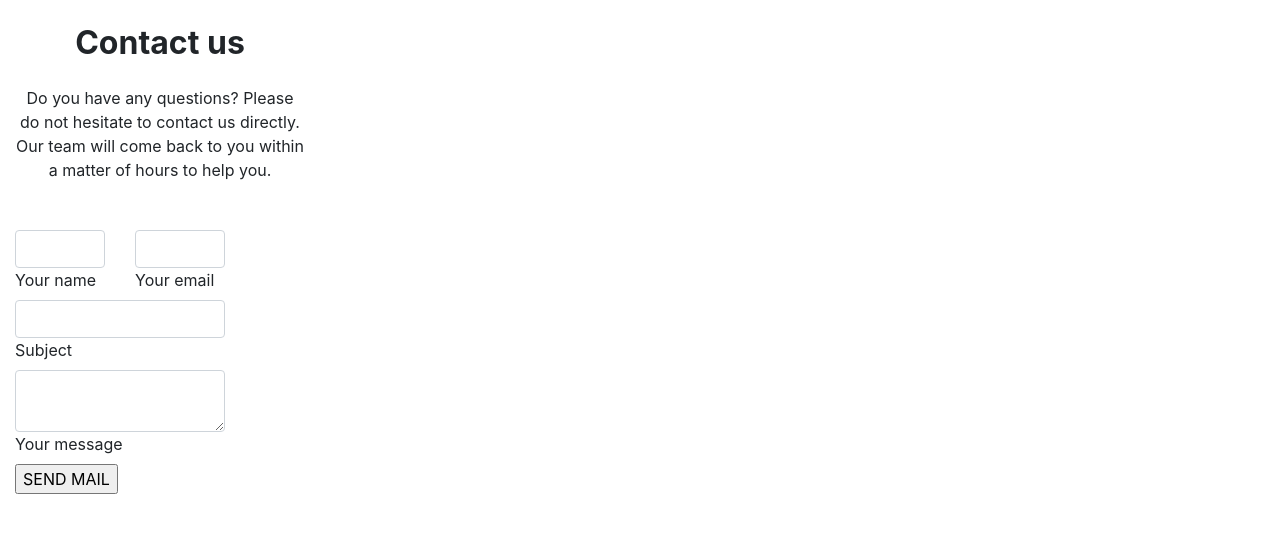
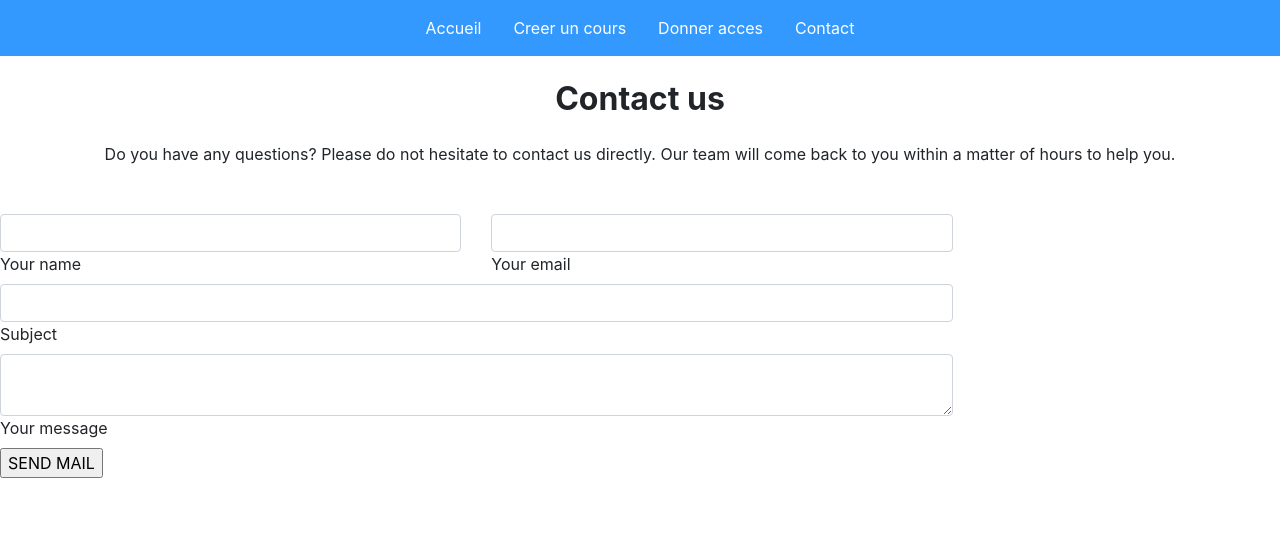
Before and after one commit to benmoumene/e-learning-fr-codeigniter-good, a CodeIgniter app: page /database/index.php/email in a window 1280 px wide. Shown: the top 533 px of the page. Run offline with CodeIgniter, Linux system fonts and the light colour scheme.

Commit message:
cette version ajoute une fonctionnalité permettant de créer un cours. Un cours peut avoir plusieurs document qui lui sont rattachés donc le formulaire creer_cours.php dans le dossier view a un input file multiple, permettant de sélectionner plusieurs documents pdf pour le cours que l'on souhaite créer

```diff
--- a/application/config/routes.php
+++ b/application/config/routes.php
@@ -54,4 +54,4 @@ $route['404_override'] = '';
 $route['translate_uri_dashes'] = FALSE;
 $route['email'] = 'EmailController';
 $route['acces'] = 'ExcelController';
-$route['eleve'] = 'EleveController';
+$route['cours'] = 'CoursController';
--- a/application/controllers/ExcelController.php
+++ b/application/controllers/ExcelController.php
@@ -42,7 +42,7 @@ class ExcelController extends CI_Controller {
 	**/
 	public function import(){
 
-		if(isset($_FILES['file']['tmp_name'])){
+		if(!empty($_FILES['file']['tmp_name'])){
 
 			$inputFileType = 'Xlsx';
 			$inputFileName = $_FILES['file']['tmp_name'];
--- a/application/views/accueil.php
+++ b/application/views/accueil.php
@@ -15,7 +15,7 @@ defined('BASEPATH') OR exit('No direct script access allowed');
     <a class="nav-link active" href="#">Accueil</a>
   </li>
   <li class="nav-item">
-    <a class="nav-link" href="index.php/schema">Generation base de donnees</a>
+    <a class="nav-link" href="index.php/cours">Creer un cours</a>
   </li>
   <li class="nav-item">
     <a class="nav-link" href="index.php/acces">Donner acces</a>
@@ -50,7 +50,5 @@ defined('BASEPATH') OR exit('No direct script access allowed');
 </div>
 
 
-
-
 </body>
 </html>
--- a/application/views/contact.php
+++ b/application/views/contact.php
@@ -1,12 +1,42 @@
 <html>
 <head>
-    <title> Send Email Codeigniter </title>
+    <title>Contact</title>
 	<link href="https://stackpath.bootstrapcdn.com/bootstrap/4.4.1/css/bootstrap.min.css" rel="stylesheet" integrity="sha384-Vkoo8x4CGsO3+Hhxv8T/Q5PaXtkKtu6ug5TOeNV6gBiFeWPGFN9MuhOf23Q9Ifjh" crossorigin="anonymous">
 </head>
 <body>
+<nav class="navbar navbar-expand-sm bg-light justify-content-center">
+  <ul class="nav">
+  <li class="nav-item">
+    <a class="nav-link active" href="../index.php">Accueil</a>
+  </li>
+  <li class="nav-item">
+    <a class="nav-link" href="../index.php/cours">Creer un cours</a>
+  </li>
+  <li class="nav-item">
+    <a class="nav-link" href="../index.php/acces">Donner acces</a>
+  </li>
+  <li class="nav-item">
+    <a class="nav-link" href="../index.php/email">Contact</a>
+  </li>
+</ul>
+</nav>
+<body>
+	<style>
 
-<div class="col-lg-3 col-lg-offset-1">
-<!--Section: Contact v.2-->
+	.nav-link{
+		color : white;
+	}
+	.bg-light {
+		background-color: rgb(51, 153, 255)!important;
+	}
+</style>
+
+
+	<?php
+					echo $this->session->flashdata('email_sent');
+					echo form_open('/EmailController/send_mail');
+				?>
+	<!--Section: Contact v.2-->
 	<section class="mb-4">
 
 	    <!--Section heading-->
@@ -84,8 +114,6 @@
 
 	</section>
 	<!--Section: Contact v.2-->
-</div>
-
 <?php
 echo form_close();
 ?>
```
Also changed, not shown: application/views/creer_acces.php (+29 -1 lines), composer.json (+23 -19 lines).
